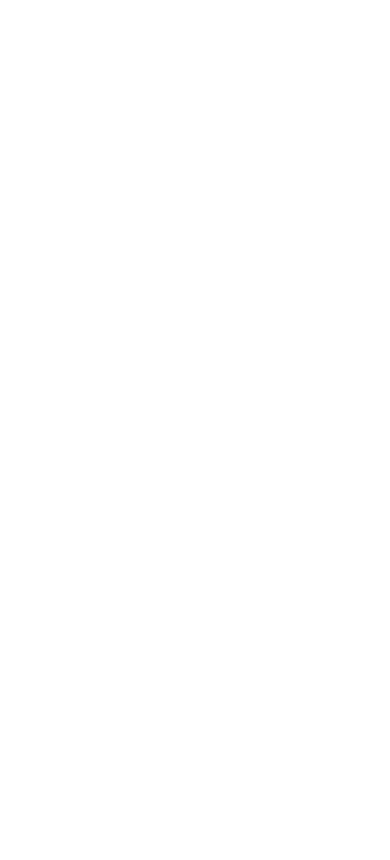
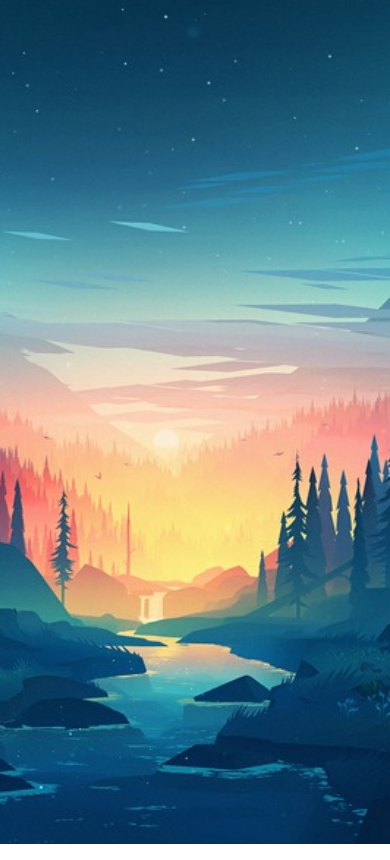
Before and after one commit to js-tasks-ru/htmlcss-20230411_igorvs, a website: page 06-lection4/02-background-image/index.html in a window 390 px wide. Drawn offline with Linux system fonts and the light colour scheme.

Commit message:
add solution for 6-module background

```diff
--- a/06-lection4/02-background-image/background-image.css
+++ b/06-lection4/02-background-image/background-image.css
@@ -1,5 +1,36 @@
+body {
+    margin: 0px;
+}
+
 .background {
-    box-sizing: border-box;
     width: 100vw;
     height: 100vh;
+    box-sizing: border-box;
+    background-position: center;
+    background-size: cover;
+    background-repeat: no-repeat;
 }
+
+@media screen and (max-width: 2560px) {
+    .background_img {
+        background-image: url("./public/forest_2560.jpg");
+    }
+}
+
+@media screen and (max-width: 1024px) {
+    .background_img {
+        background-image: url("./public/forest_1024.jpg");
+    }
+}
+
+@media screen and (max-width: 768px) and (max-height: 600px) {
+    .background_img {
+        background-image: url("./public/forest_768.jpg");
+    }
+}
+
+@media screen and (max-width: 400px) and (max-height: 400px) {
+    .background_img {
+        background-image: url("./public/forest_400.jpg");
+    }
+}
--- a/06-lection4/02-background-image/index.html
+++ b/06-lection4/02-background-image/index.html
@@ -5,7 +5,7 @@
         <link rel="stylesheet" href="./background-image.css">
     </head>
     <body>
-        <div class="background">
+        <div class="background background_img">
         </div>
     </body>
 </html>
```
